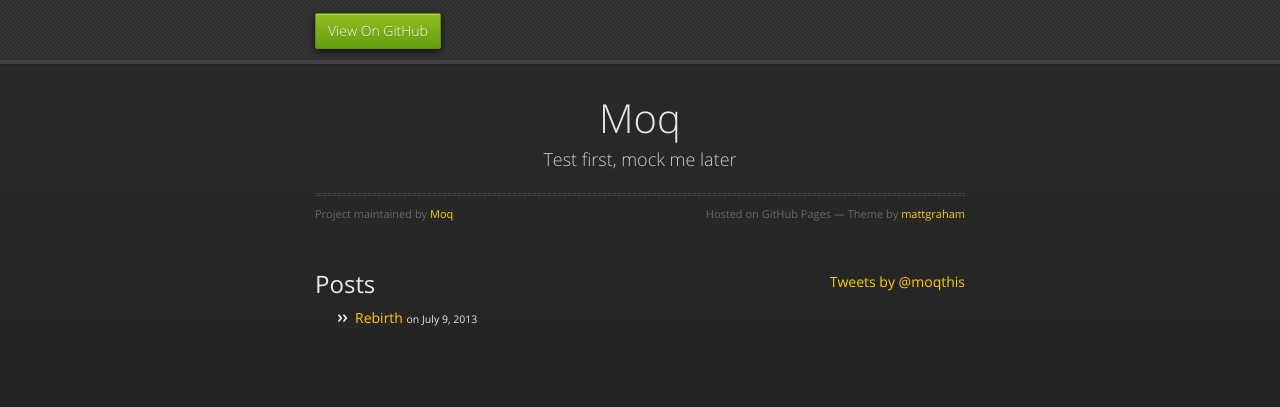
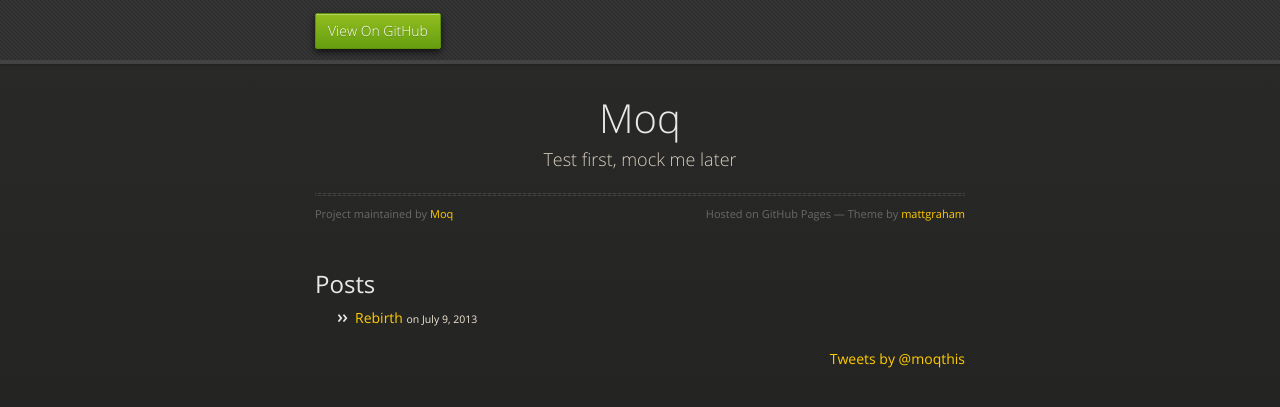
Before and after one commit to moq/moq.github.io, a Jekyll site: the page built from index.html, in a window 1280 px wide. Shown: the top 407 px of the page. Built offline with Jekyll 4.4.1, drawn with Linux system fonts in a browser that asks for light colours; nearby versions of some CDN libraries; Markdown is read by kramdown in place of the engine named in the settings; comment, search, counter and statistics services are not loaded.

Commit message:
Moved the twitter bar after the posts content. This renders better on mobile

```diff
--- a/_layouts/layout.html
+++ b/_layouts/layout.html
@@ -37,13 +37,14 @@
           <span class="credits right">Hosted on GitHub Pages &mdash; Theme by <a href="https://twitter.com/michigangraham">mattgraham</a></span>
         </div>
 
+       {{ content }}
+
         <div style="float: right">
         <a class="twitter-timeline" width="300" height="500" data-dnt="true" href="https://twitter.com/moqthis" data-widget-id="354857168626925568">Tweets by @moqthis</a>
         <script>!function(d,s,id){var js,fjs=d.getElementsByTagName(s)[0],p=/^http:/.test(d.location)?'http':'https';if(!d.getElementById(id)){js=d.createElement(s);js.id=id;js.src=p+"://platform.twitter.com/widgets.js";fjs.parentNode.insertBefore(js,fjs);}}(document,"script","twitter-wjs");
         </script>
         </div>
 
-       {{ content }}
         </div>
       </section>
     </div>
```
